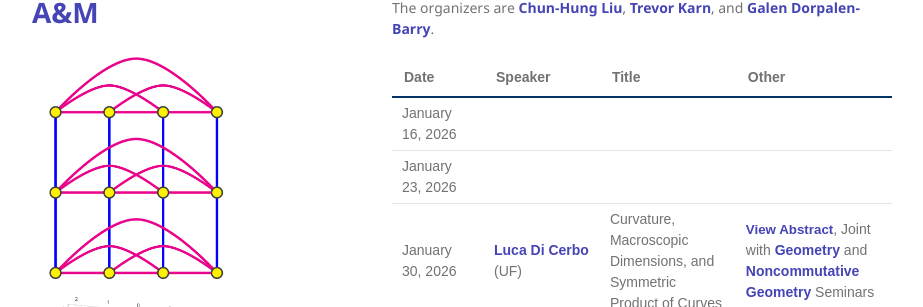
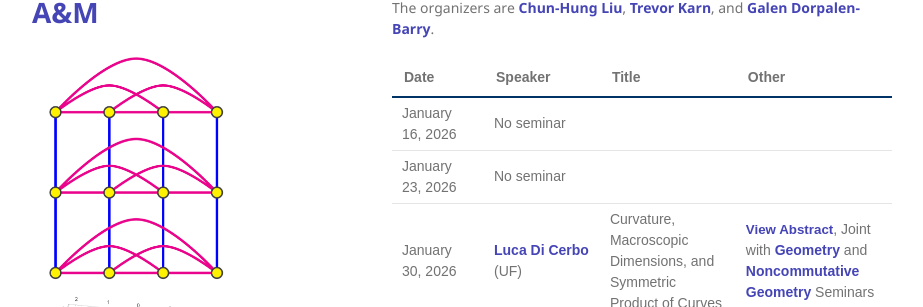
Before and after one commit to tamu-seminar/alg-comb, a Jekyll site: the page built from index.md, in a window 1280 px wide and 900 px high. Shown: the part 153-460 px from the top of the window, without its empty margins (178-1101 px from the left). Built offline with Jekyll 4.4.1, drawn with Linux system fonts in a browser that asks for light colours.

Commit message:
added "no seminar" to blocked-off days

```diff
--- a/index.md
+++ b/index.md
@@ -23,8 +23,8 @@ The organizers are [Chun-Hung Liu](https://people.tamu.edu/~chliu/), [Trevor Kar
 
 | Date              | Speaker | Title | Other |
 |-------------------|---------|-------|-------|
-| January 16, 2026  |         |       |       |
-| January 23, 2026  |         |       |       |
+| January 16, 2026  | No seminar        |       |       |
+| January 23, 2026  | No seminar        |       |       |
 | January 30, 2026  | [Luca Di Cerbo](https://people.clas.ufl.edu/ldicerbo/) (UF)     |  Curvature, Macroscopic Dimensions, and Symmetric Product of Curves     |  <button type="button" class="abstract-link" onclick="showAbstract('dicerbo')">View Abstract</button>, Joint with [Geometry](https://tamu-seminar.github.io/geometry/) and [Noncommutative Geometry](https://tamu-seminar.github.io/noncommutative-geometry/) Seminars    |
 | February 6, 2026 <br><br>**Cancelled** | [Alexander Woo](https://www.uidaho.edu/people/awoo) (University of Idaho)        |  Schubert expansions of the components of the subregular Peterson  | <button type="button" class="abstract-link" onclick="showAbstract('woo')">View Abstract</button>   |
 | February 13, 2026 | [Galen Dorpalen-Barry](https://galen.dorpalen-barry.org/) (TAMU)        |   Line Shellings of Geometric Lattices    |   <button type="button" class="abstract-link" onclick="showAbstract('dorpalen-barry')">View Abstract</button> <br><br> [Happy GALENtines Day](https://en.wikipedia.org/wiki/Galentine%27s_Day_(observance))    |
```
